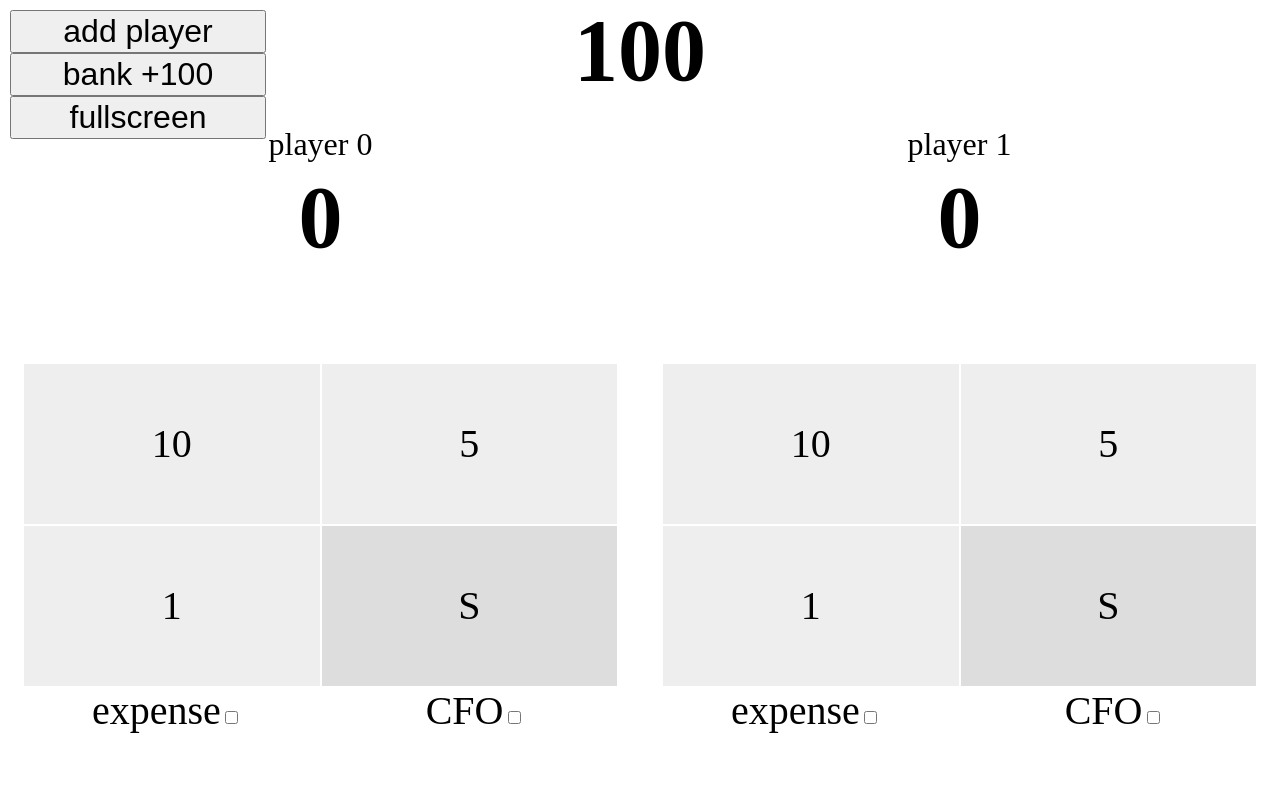
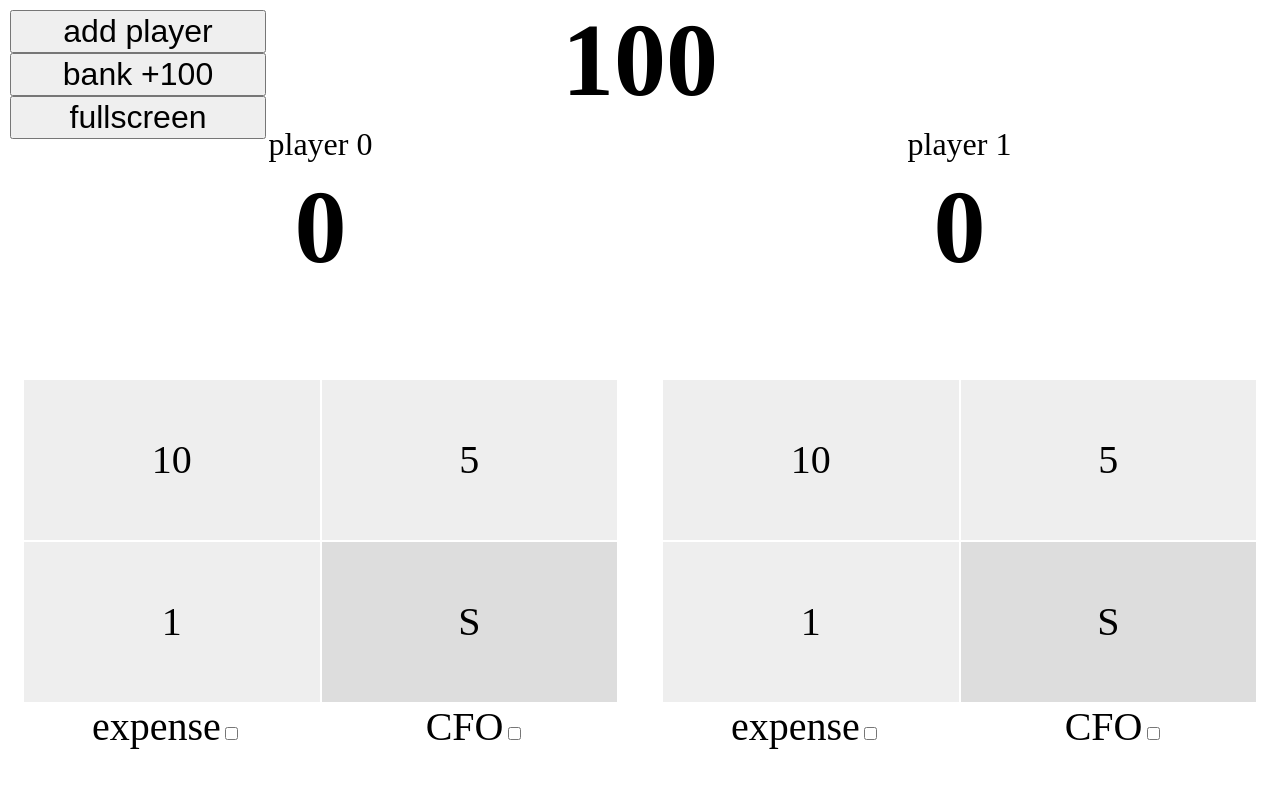
Before and after one commit to jinkyuseong/jinkyuseong.github.io, a plain HTML site: page scoreboard.html in a window 1280 px wide. Drawn offline with nearby package versions, Linux system fonts and the light colour scheme.

Commit message:
font modified

```diff
--- a/css/scoreboard.css
+++ b/css/scoreboard.css
@@ -50,15 +50,15 @@ td {
 }
 
 .scoreStyle {
-  font-size: 11vh;
-  height: 24vh;
+  font-size: 13vh;
+  height: 26vh;
   font-weight: bold;
   margin: 0 0 0 0;
   padding: 0 0 0 0;
 }
 
 .scoreStyleSmall {
-  font-size: 6vh; /* xx-large; */
+  font-size: 6.5vh; /* xx-large; */
   font-weight: normal;
 }
 
```
